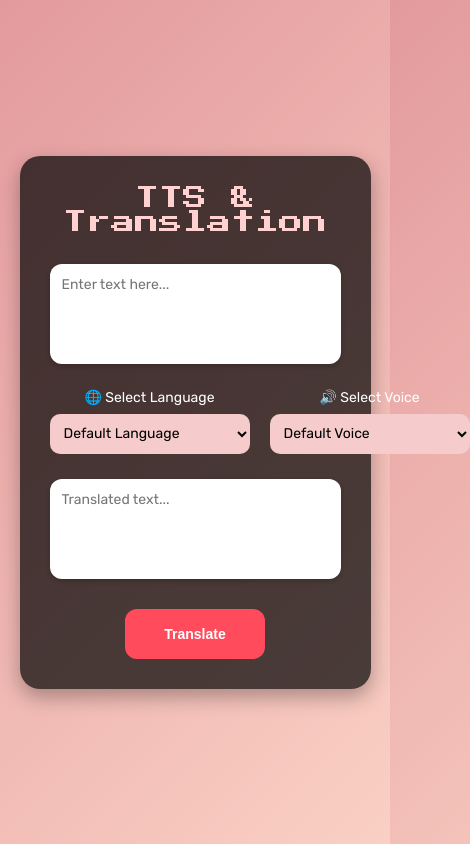
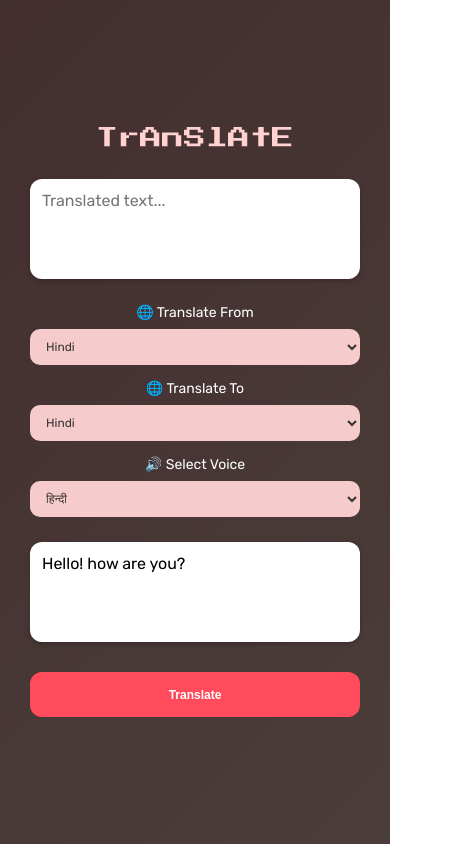
Before and after one commit to utkrshydv/learningJS-TTS, a plain HTML site: page frontend/public/index.html in a window 390 px wide. Shown: the whole page, 470 px wide, since content can reach past the window. Drawn offline with Linux system fonts and the light colour scheme.

Commit message:
complete project

```diff
--- a/public/index.html
+++ b/frontend/public/index.html
@@ -8,20 +8,29 @@
   <link rel="preconnect" href="https://fonts.googleapis.com">
   <link rel="preconnect" href="https://fonts.gstatic.com" crossorigin>
   <link href="https://fonts.googleapis.com/css2?family=Press+Start+2P&family=Rubik:wght@400;600&display=swap" rel="stylesheet">
+
 </head>
 <body>
 
   <div class="container">
-    <div class="title">TTS & Translation</div>
+    <div class="title">TrAnSlAtE</div>
 
-    <div class="text">
-      <textarea placeholder="Enter text here..."></textarea>
+       <div class="text" >
+      <textarea id="outputText" placeholder="Translated text..." disabled></textarea>
     </div>
 
+
+
     <div class="selectors">
+       <div class="select-language select-from">
+         <label for="languageSelect">🌐 Translate From</label>
+         <select id="languageSelect-1">
+          <option value="default">Default Language</option>
+         </select>
+      </div>
       <div class="select-language">
-         <label for="languageSelect">🌐 Select Language</label>
-         <select id="languageSelect">
+         <label for="languageSelect">🌐 Translate To</label>
+         <select id="languageSelect-2">
           <option value="default">Default Language</option>
          </select>
       </div>
@@ -29,19 +38,17 @@
       <div class="select-voice">
          <label for="voiceSelect">🔊 Select Voice</label>
          <select id="voiceSelect">
-            <option value="default">Default Voice</option>
-            <option value="voice1">Voice 1</option>
-            <option value="voice2">Voice 2</option>
          </select>
       </div>
     </div>
 
-    <div class="text">
-      <textarea placeholder="Translated text..."></textarea>
+     <div class="text" >
+      <textarea id="inputText" placeholder="Enter text here...">Hello! how are you?</textarea>
     </div>
+
 
     <button class="translate-button">Translate</button>
   </div>
-
+  <script src="script.js"></script>
 </body>
 </html>
--- /dev/null
+++ b/frontend/public/script.js
@@ -0,0 +1,101 @@
+
+const voiceSelect = document.querySelector("#voiceSelect");
+const languageSelect1 = document.querySelector("#languageSelect-1");
+const languageSelect2 = document.querySelector("#languageSelect-2");
+const playButton = document.querySelector(".translate-button")
+const textInput = document.querySelector("#inputText");
+const outText = document.querySelector("#outputText")
+
+textInput.addEventListener("focus", function handler(){
+  textInput.value ="";
+  textInput.removeEventListener("focus", handler);
+})
+
+
+const languages = [
+  { code: 'hi', name: 'Hindi'},
+  { code: 'en', name: 'English' },
+  { code: 'es', name: 'Spanish' },
+  { code: 'fr', name: 'French' },
+  { code: 'de', name: 'German' },
+  { code: 'it', name: 'Italian' }
+];
+
+const googleVoices = [
+  { name: " हिन्दी", lang: "hi-IN" },
+  { name: " Deutsch", lang: "de-DE" },
+  { name: " US English", lang: "en-US" },
+  { name: " UK English Female", lang: "en-GB" },
+  { name: " UK English Male", lang: "en-GB" },
+  { name: " español", lang: "es-ES" },
+  { name: " français", lang: "fr-FR" },
+  { name: " italiano", lang: "it-IT" },
+]
+
+
+  languageSelect1.innerHTML = languages.map((language) => {
+    return `<option value=${language.code}>${language.name}</option>`
+  }).join("")
+
+   languageSelect2.innerHTML = languages.map((language) => {
+    return `<option value=${language.code}>${language.name}</option>`
+  }).join("")
+
+
+let voices = [];
+
+function loadVoices(){
+  voices = speechSynthesis.getVoices();
+
+  voiceSelect.innerHTML = googleVoices.map((voice, index) => {
+    return `<option value=${index}>${voice.name} </option>`
+  }).join("");
+
+
+}
+
+loadVoices();
+
+speechSynthesis.onvoiceschanged = loadVoices;
+
+
+
+playButton.addEventListener('click', async () => {
+
+  const text = textInput.value;
+  const sourceLang = languageSelect1.value;
+  const targetLang = languageSelect2.value;
+
+  outText.value = "translating...."
+
+  try{
+    const response = await fetch(`http://localhost:5000/translate?sl=${sourceLang}&dl=${targetLang}&text=${encodeURIComponent(text)}`);
+    const data = await response.json();
+    console.log(data);
+
+
+
+
+    const translatedText = data["destination-text"];
+    outText.value = translatedText;
+
+
+
+    const utterance = new SpeechSynthesisUtterance(translatedText);
+
+    const googleVoice = googleVoices[voiceSelect.value];
+    const realVoice = voices.find(v => v.name.includes(googleVoice.name));
+
+    if (realVoice) {
+      utterance.voice = realVoice;
+    }
+
+
+     speechSynthesis.speak(utterance);
+
+  } catch(err){
+    console.log("Translation error: ", err);
+    alert("Failed to translate text");
+  }
+
+})
--- a/public/styles.css
+++ b/frontend/public/styles.css
@@ -13,7 +13,6 @@ body {
   background: linear-gradient(135deg, #e39a9d, #fad0c4);
 }
 
-/* Container Card */
 .container {
   min-height: 450px;
   max-width: 600px;
@@ -28,18 +27,16 @@ body {
   box-shadow: 0 8px 20px rgba(0,0,0,0.3);
 }
 
-/* Title */
 .title {
   font-family: "Press Start 2P", cursive;
   text-align: center;
-  font-size: 24px;
-  margin-bottom: 20px;
+  font-size: 35px;
+  margin-bottom: 50px;
   color: #ffd1d1;
 }
 
-/* Text Areas */
 textarea {
-  height: 100px;
+  height: 150px;
   border-radius: 12px;
   width: 100%;
   padding: 12px;
@@ -47,7 +44,7 @@ textarea {
   border: none;
   outline: none;
   resize: none;
-  font-size: 14px;
+  font-size: 25px;
   font-family: "Rubik", sans-serif;
   box-shadow: 0 2px 5px rgba(0,0,0,0.2);
   transition: 0.2s;
@@ -58,15 +55,24 @@ textarea:focus {
   transform: scale(1.02);
 }
 
-/* Sections */
 .text {
   width: 100%;
   display: flex;
   justify-content: center;
 }
 
+.selectors {
+  display: flex;
+  justify-content: space-between;
+  align-items: flex-start;
+  width: 100%;
+  gap: 15px;
+  margin: 15px 0;
+}
+
 .select-language,
 .select-voice {
+  flex: 1;
   display: flex;
   flex-direction: column;
   align-items: center;
@@ -74,25 +80,18 @@ textarea:focus {
   font-size: 14px;
 }
 
-.selectors {
-  margin: 15px 0;
-  display: flex;
-  gap: 20px;
-  justify-content: space-around;
+select {
   width: 100%;
-}
-
-/* Dropdown */
-select {
-  width: 200px;
   min-height: 40px;
   border-radius: 10px;
   background: #f6cbcb;
   border: none;
-  padding: 5px 10px;
+  padding: 8px 12px;
   font-family: "Rubik", sans-serif;
   font-size: 14px;
+  cursor: pointer;
   transition: 0.2s;
+  color: #333;
 }
 
 select:focus {
@@ -100,7 +99,6 @@ select:focus {
   box-shadow: 0 0 5px rgba(255,255,255,0.6);
 }
 
-/* Button */
 .translate-button {
   margin-top: 20px;
   height: 50px;
@@ -124,3 +122,75 @@ select:focus {
   background: #e13b4c;
   transform: scale(0.95);
 }
+
+#outputText:disabled {
+  background-color: white;
+}
+
+@media (max-width: 768px) {
+  .title {
+    font-size: 28px;
+    margin-bottom: 30px;
+  }
+
+  textarea {
+    font-size: 18px;
+    height: 120px;
+  }
+
+  .selectors {
+    gap: 10px;
+    width: 100%;
+  }
+
+  select {
+    font-size: 12px;
+    min-height: 36px;
+  }
+
+  .translate-button {
+    width: 120px;
+    height: 45px;
+    font-size: 12px;
+  }
+}
+
+@media (max-width: 480px) {
+  .container {
+    height: 100%;
+    width: 100%;
+    justify-content: center;
+    align-items: center;
+    border-radius: 0px;
+  }
+
+  .title {
+    font-size: 22px;
+    margin-bottom: 20px;
+  }
+
+  .selectors {
+    flex-direction: column;
+    gap: 15px;
+    width: 100%;
+  }
+
+  .select-language, .select-voice{
+    width: 100%;
+  }
+
+  select {
+    max-width: 100%;
+  }
+
+  textarea {
+    font-size: 16px;
+    height: 100px;
+  }
+
+  .translate-button {
+    width: 100%;
+    height: 45px;
+    font-size: 12px;
+  }
+}
```
Also changed, not shown: backend/package.json (added, +17 -0 lines), backend/server.js (added, +28 -0 lines), api/translate.js (deleted), public/script.js (deleted), 4 other files.
